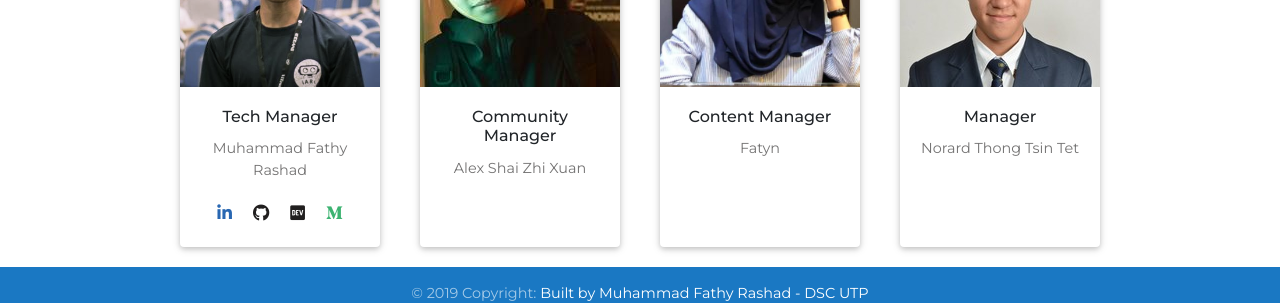
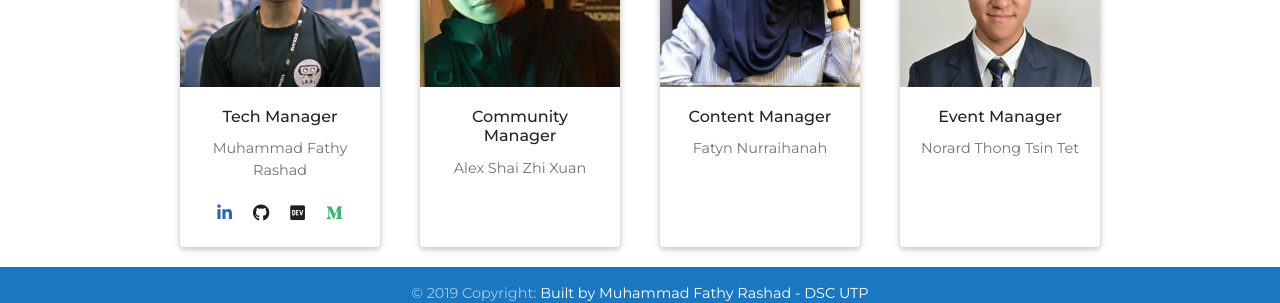
Before and after one commit to dscutp/dscutp.github.io, a Jekyll site: the page built from index.html, in a window 1280 px wide and 900 px high, scrolled down 1891 px. Shown: the part 553-856 px from the top of the window. Built offline with Jekyll 4.4.1, drawn with Linux system fonts in a browser that asks for light colours; nearby versions of some CDN libraries.

Commit message:
Update team info

```diff
--- a/_data/team.yml
+++ b/_data/team.yml
@@ -20,9 +20,9 @@
 - name: Alex Shai Zhi Xuan
   position: Community Manager
   image: alex.jpeg
-- name: Fatyn
+- name: Fatyn Nurraihanah
   position: Content Manager
   image: fatyn.jpeg
 - name: Norard Thong Tsin Tet
-  position: Manager
+  position: Event Manager
   image: norard.jpeg
```
